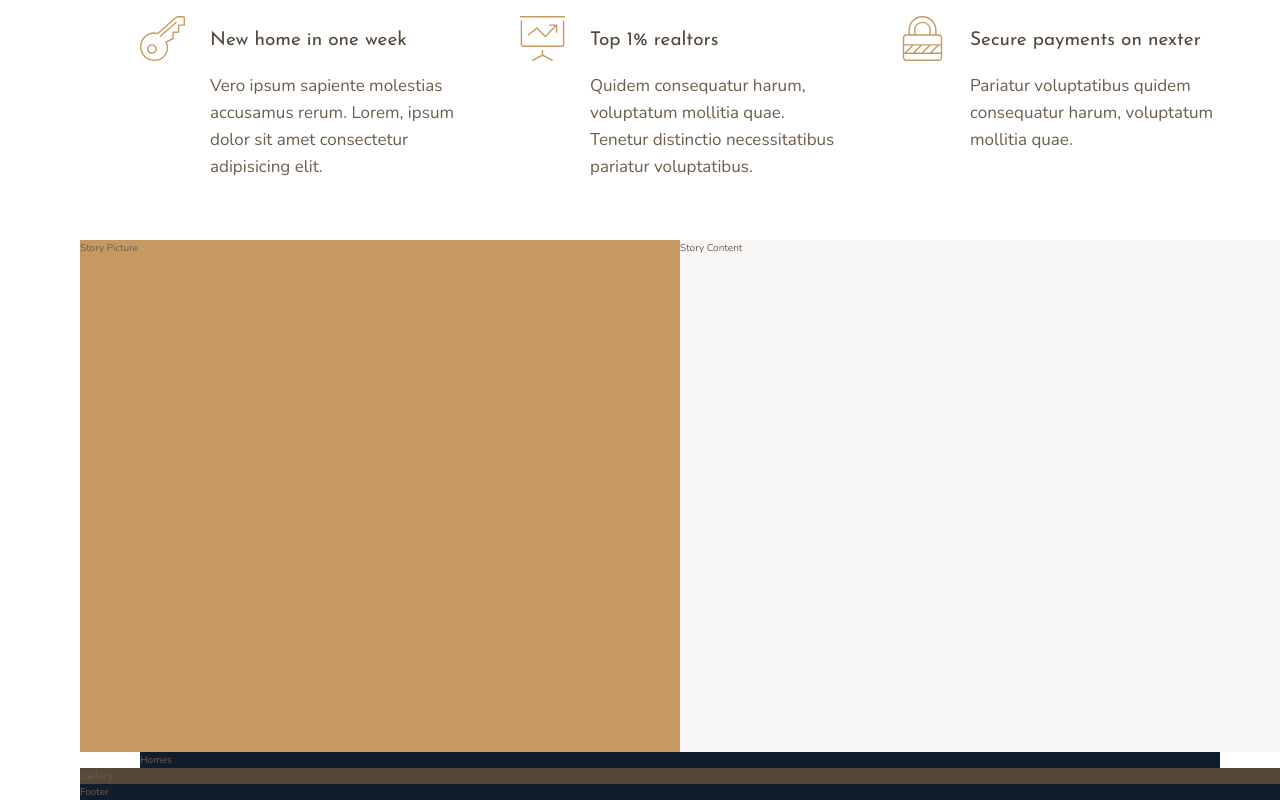
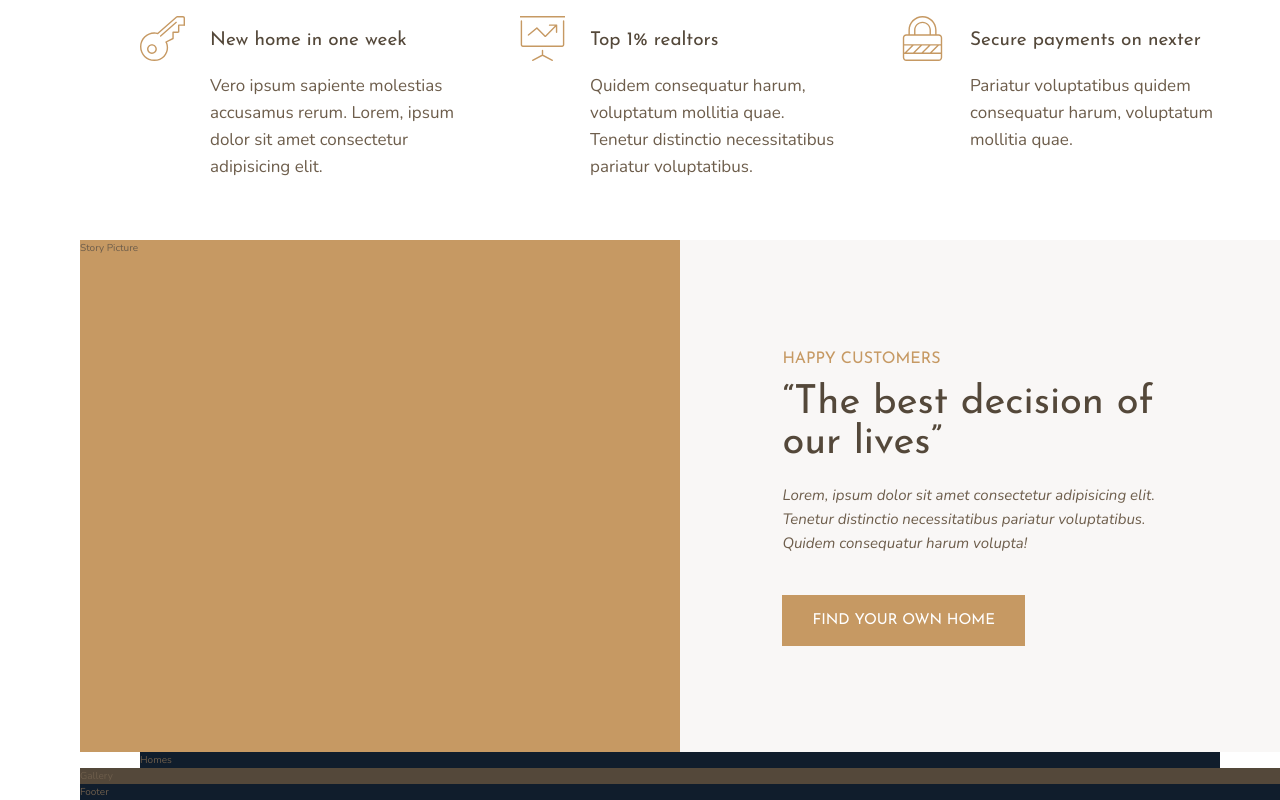
Before and after one commit to Franklinxavier/grid, a website: page index.html in a window 1280 px wide. Shown: the part 888-1688 px from the top of the page. Drawn offline with nearby package versions, Linux system fonts and the light colour scheme.

Commit message:
Building story section part 1 completed

```diff
--- a/index.html
+++ b/index.html
@@ -82,7 +82,17 @@
         </div>
 
         <div class="story__content">
-            Story Content
+            <h3 class="heading-3 mb-sm">
+                Happy customers
+            </h3>
+            <h2 class="heading-2 heading-2--dark mb-md">
+                &ldquo;The best decision of our lives&rdquo;
+            </h2>
+            <p class="story__text mb-lg">
+                Lorem, ipsum dolor sit amet consectetur adipisicing elit. Tenetur distinctio necessitatibus pariatur voluptatibus.
+                Quidem consequatur harum volupta!
+            </p>
+            <button class="btn">Find your own home</button>
         </div>
 
         <section class="homes">
--- a/sass/_story.scss
+++ b/sass/_story.scss
@@ -7,5 +7,23 @@
     &__content {
         background-color: $color-grey-light-1;
         grid-column: col-start 5 / full-end;
+
+        padding: 6rem 8vw;
+
+        //center using grid
+        // display: grid;
+        // align-content: center;
+        // justify-items: start;
+
+        //center using flex
+        display: flex;
+        flex-direction: column;
+        justify-content: center;
+        align-items: start;
+    }
+
+    &__text {
+        font-size: 1.5rem;
+        font-style: italic;
     }
 }
--- a/sass/_typography.scss
+++ b/sass/_typography.scss
@@ -9,10 +9,18 @@
 
 .heading-2 {
     @extend %heading;
+    font-size: 4rem;
+    line-height: 1;
+
+    &--light{color: $color-grey-light-1}
+    &--dark{color: $color-grey-dark-1}
 }
 
 .heading-3 {
     @extend %heading;
+    font-size: 1.6rem;
+    text-transform: uppercase;
+    color: $color-primary;
 }
 
 .heading-4 {
@@ -22,3 +30,32 @@
     &--light {color: $color-grey-light-1;}
     &--dark {color: $color-grey-dark-1;}
 }
+
+.btn {
+    border: none;
+    cursor: pointer;
+    border-radius: 0;
+    font-family: $font-display;
+    padding: 1.8rem 3rem;
+    background-color: $color-primary;
+    color: #fff;
+    font-size: 1.5rem;
+    text-transform: uppercase;
+    transition: all 0.2s;
+
+    &:hover {
+        background-color: $color-primary-dark;
+    }
+}
+
+
+
+/*
+******************
+*******Helper Classes***********
+******************
+*/
+.mb-sm{margin-bottom: 1rem;}
+.mb-md{margin-bottom: 2rem;}
+.mb-lg{margin-bottom: 4rem;}
+.mb-hg{margin-bottom: 8rem;}
```
Also changed, not shown: css/style.css.
